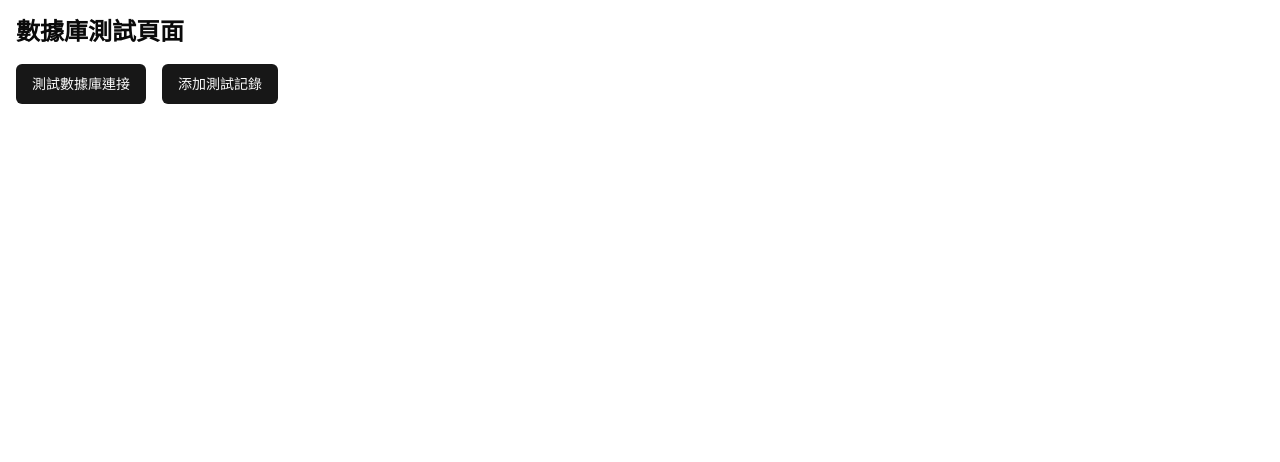
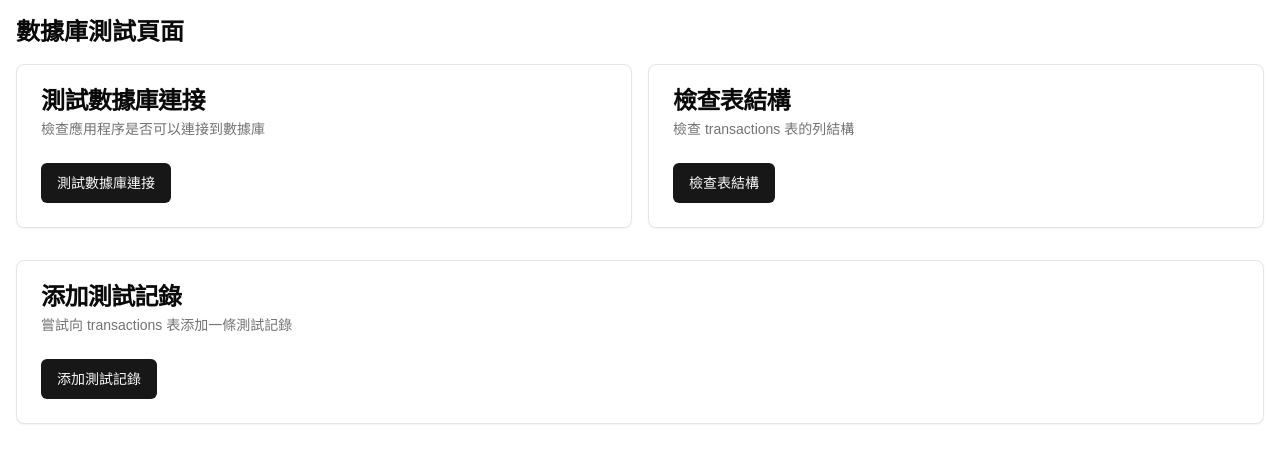
Before and after one commit to victorwong1166/A_trading_system_for_baccarat, a Next.js app: page /test-db in a window 1280 px wide. Shown: the top 462 px of the page. Built offline with nearby package versions, Linux system fonts and the light colour scheme.

Commit message:
test add item

```diff
--- a/app/test-db/actions.ts
+++ b/app/test-db/actions.ts
@@ -29,15 +29,43 @@ export async function testDatabaseConnection() {
   }
 }
 
+// 新增函數來檢查表結構
+export async function checkTableStructure() {
+  try {
+    const sql = neon(process.env.DATABASE_URL!)
+
+    // 檢查 transactions 表的結構
+    const result = await sql`
+      SELECT column_name, data_type
+      FROM information_schema.columns
+      WHERE table_name = 'transactions'
+    `
+
+    return {
+      success: true,
+      message: "表結構檢查成功",
+      columns: result,
+    }
+  } catch (error) {
+    console.error("表結構檢查失敗:", error)
+    return {
+      success: false,
+      message: "表結構檢查失敗",
+      error: error instanceof Error ? error.message : String(error),
+    }
+  }
+}
+
 export async function addTestRecord() {
   try {
     const sql = neon(process.env.DATABASE_URL!)
 
-    // Try to insert a test record into the transactions table
+    // 使用更通用的插入方式，不指定具體的列名
+    // 我們會根據檢查表結構的結果來更新這個函數
     const result = await sql`
-      INSERT INTO transactions (date, game_type, table_number, amount, note, created_at)
-      VALUES (NOW(), 'Test', '測試', 100, '測試記錄', NOW())
-      RETURNING id, date, game_type, table_number, amount
+      INSERT INTO transactions (game_type, table_number, amount, note, created_at)
+      VALUES ('Test', '測試', 100, '測試記錄', NOW())
+      RETURNING *
     `
 
     // Revalidate the dashboard page to show the new record
--- a/app/test-db/page.tsx
+++ b/app/test-db/page.tsx
@@ -2,57 +2,82 @@
 
 import { useState } from "react"
 import { Button } from "@/components/ui/button"
-import { testDatabaseConnection, addTestRecord } from "./actions"
+import { Card, CardContent, CardDescription, CardHeader, CardTitle } from "@/components/ui/card"
+import { testDatabaseConnection, addTestRecord, checkTableStructure } from "./actions"
 
 export default function TestDbPage() {
-  const [result, setResult] = useState<string>("")
-  const [loading, setLoading] = useState<boolean>(false)
+  const [connectionResult, setConnectionResult] = useState<any>(null)
+  const [addResult, setAddResult] = useState<any>(null)
+  const [tableStructure, setTableStructure] = useState<any>(null)
 
   const handleTestConnection = async () => {
-    setLoading(true)
-    try {
-      const response = await testDatabaseConnection()
-      setResult(JSON.stringify(response, null, 2))
-    } catch (error) {
-      setResult(`Error: ${error instanceof Error ? error.message : String(error)}`)
-    } finally {
-      setLoading(false)
-    }
+    const result = await testDatabaseConnection()
+    setConnectionResult(result)
   }
 
   const handleAddRecord = async () => {
-    setLoading(true)
-    try {
-      const response = await addTestRecord()
-      setResult(JSON.stringify(response, null, 2))
-    } catch (error) {
-      setResult(`Error: ${error instanceof Error ? error.message : String(error)}`)
-    } finally {
-      setLoading(false)
-    }
+    const result = await addTestRecord()
+    setAddResult(result)
+  }
+
+  const handleCheckStructure = async () => {
+    const result = await checkTableStructure()
+    setTableStructure(result)
   }
 
   return (
     <div className="container mx-auto p-4">
       <h1 className="text-2xl font-bold mb-4">數據庫測試頁面</h1>
 
-      <div className="flex gap-4 mb-4">
-        <Button onClick={handleTestConnection} disabled={loading}>
-          測試數據庫連接
-        </Button>
+      <div className="grid grid-cols-1 md:grid-cols-2 gap-4 mb-8">
+        <Card>
+          <CardHeader>
+            <CardTitle>測試數據庫連接</CardTitle>
+            <CardDescription>檢查應用程序是否可以連接到數據庫</CardDescription>
+          </CardHeader>
+          <CardContent>
+            <Button onClick={handleTestConnection}>測試數據庫連接</Button>
 
-        <Button onClick={handleAddRecord} disabled={loading}>
-          添加測試記錄
-        </Button>
+            {connectionResult && (
+              <div className="mt-4 p-4 rounded border">
+                <pre className="whitespace-pre-wrap overflow-auto">{JSON.stringify(connectionResult, null, 2)}</pre>
+              </div>
+            )}
+          </CardContent>
+        </Card>
+
+        <Card>
+          <CardHeader>
+            <CardTitle>檢查表結構</CardTitle>
+            <CardDescription>檢查 transactions 表的列結構</CardDescription>
+          </CardHeader>
+          <CardContent>
+            <Button onClick={handleCheckStructure}>檢查表結構</Button>
+
+            {tableStructure && (
+              <div className="mt-4 p-4 rounded border">
+                <pre className="whitespace-pre-wrap overflow-auto">{JSON.stringify(tableStructure, null, 2)}</pre>
+              </div>
+            )}
+          </CardContent>
+        </Card>
       </div>
 
-      {loading && <p>加載中...</p>}
+      <Card>
+        <CardHeader>
+          <CardTitle>添加測試記錄</CardTitle>
+          <CardDescription>嘗試向 transactions 表添加一條測試記錄</CardDescription>
+        </CardHeader>
+        <CardContent>
+          <Button onClick={handleAddRecord}>添加測試記錄</Button>
 
-      {result && (
-        <div className="mt-4 p-4 bg-gray-100 rounded-md">
-          <pre className="whitespace-pre-wrap">{result}</pre>
-        </div>
-      )}
+          {addResult && (
+            <div className="mt-4 p-4 rounded border">
+              <pre className="whitespace-pre-wrap overflow-auto">{JSON.stringify(addResult, null, 2)}</pre>
+            </div>
+          )}
+        </CardContent>
+      </Card>
     </div>
   )
 }
```
